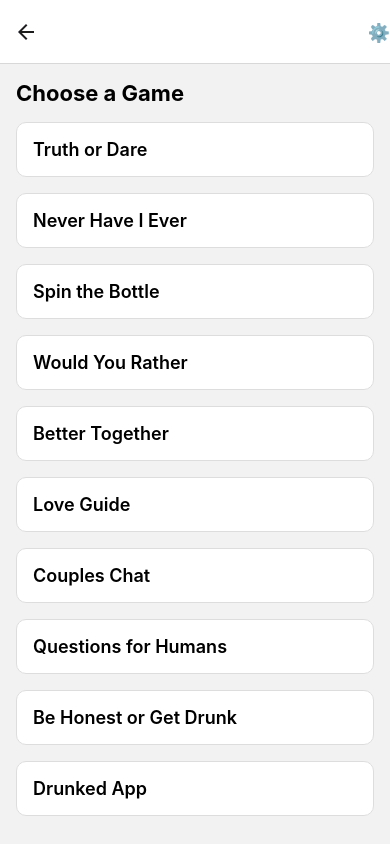
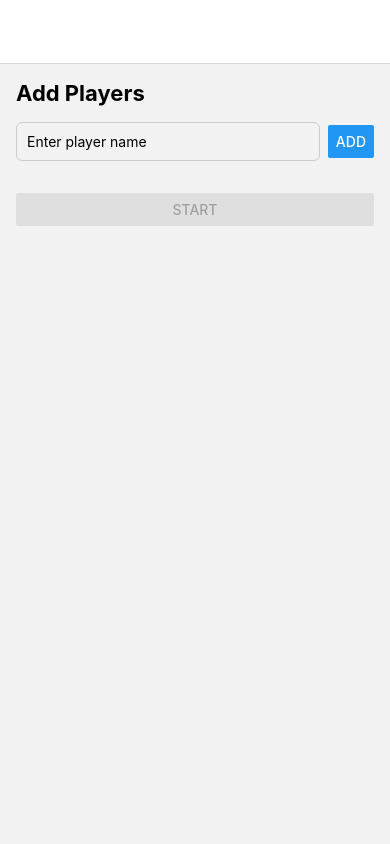
Before and after one commit to eyepat/GameTwo, a React Native app: screen /GameList in a window 390 px wide. Built offline with nearby package versions, Linux system fonts and the light colour scheme; what react-native-localize would draw is missing.

Commit message:
Remove old GameList screen and route; keep new 4-group structure

```diff
--- a/App.tsx
+++ b/App.tsx
@@ -4,7 +4,6 @@
 import {createNativeStackNavigator} from '@react-navigation/native-stack';
 import {SafeAreaProvider} from 'react-native-safe-area-context';
 import PlayerSetupScreen from './src/screens/PlayerSetupScreen';
-import GameListScreen from './src/screens/GameListScreen';
 import CategoryListScreen from './src/screens/CategoryListScreen';
 import GameplayScreen from './src/screens/GameplayScreen';
 import {initI18n} from './src/i18n/i18n';
@@ -17,7 +16,6 @@
   PlayerSetup: undefined;
   MainCategories: undefined;
   GroupGames: {groupId: string};
-  GameList: undefined;
   CategoryList: {gameId: string};
   Gameplay: {gameId: string; categoryId: string; title: string};
 };
@@ -35,7 +33,6 @@
           <Stack.Screen name="PlayerSetup" component={PlayerSetupScreen} options={{title: ''}} />
           <Stack.Screen name="MainCategories" component={MainCategoriesScreen} options={{title: ''}} />
           <Stack.Screen name="GroupGames" component={GroupGamesScreen} options={{title: ''}} />
-          <Stack.Screen name="GameList" component={GameListScreen} options={{title: ''}} />
           <Stack.Screen name="CategoryList" component={CategoryListScreen} options={{title: ''}} />
           <Stack.Screen name="Gameplay" component={GameplayScreen} options={{title: ''}} />
         </Stack.Navigator>
--- a/src/screens/GameListScreen.tsx
+++ /dev/null
@@ -1,58 +0,0 @@
-import React, {useLayoutEffect, useState} from 'react';
-import {View, Text, FlatList, StyleSheet, TouchableOpacity} from 'react-native';
-import {useTranslation} from 'react-i18next';
-import {games} from '../games';
-import GameCard from '../components/GameCard';
-import type {NativeStackScreenProps} from '@react-navigation/native-stack';
-import SettingsModal from '../components/SettingsModal';
-
-type RootStackParamList = {
-  PlayerSetup: undefined;
-  GameList: undefined;
-  CategoryList: {gameId: string};
-  Gameplay: {gameId: string; categoryId: string; title: string};
-};
-
-type Props = NativeStackScreenProps<RootStackParamList, 'GameList'>;
-
-export default function GameListScreen({navigation}: Props) {
-  const {t} = useTranslation();
-  const [settingsOpen, setSettingsOpen] = useState(false);
-
-  useLayoutEffect(() => {
-    navigation.setOptions({
-      headerRight: () => (
-        <TouchableOpacity onPress={() => setSettingsOpen(true)}>
-          <Text style={{fontSize: 18}}>⚙️</Text>
-        </TouchableOpacity>
-      ),
-    });
-  }, [navigation]);
-
-  return (
-    <View style={styles.container}>
-      <View style={styles.header}>
-        <Text style={styles.title}>{t('gamesTitle')}</Text>
-        <View style={styles.langRow} />
-      </View>
-      <FlatList
-        data={games}
-        keyExtractor={item => item.id}
-        renderItem={({item}) => (
-          <GameCard
-            title={t(item.titleKey)}
-            onPress={() => navigation.navigate('CategoryList', {gameId: item.id})}
-          />
-        )}
-      />
-      <SettingsModal visible={settingsOpen} onClose={() => setSettingsOpen(false)} />
-    </View>
-  );
-}
-
-const styles = StyleSheet.create({
-  container: {flex: 1, padding: 16},
-  title: {fontSize: 22, fontWeight: '700'},
-  header: {flexDirection: 'row', alignItems: 'center', justifyContent: 'space-between', marginBottom: 8},
-  langRow: {flexDirection: 'row', gap: 8},
-});
```
